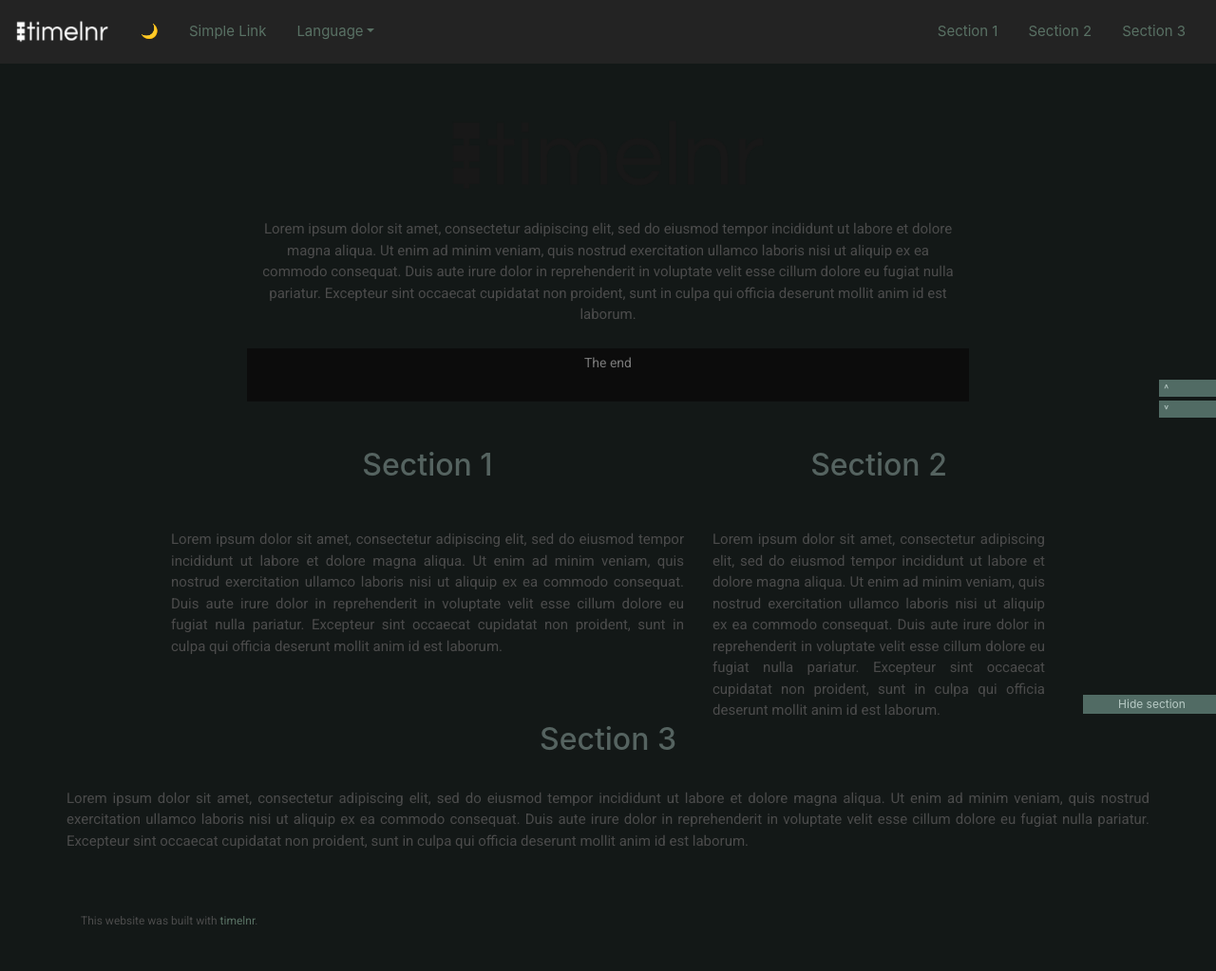
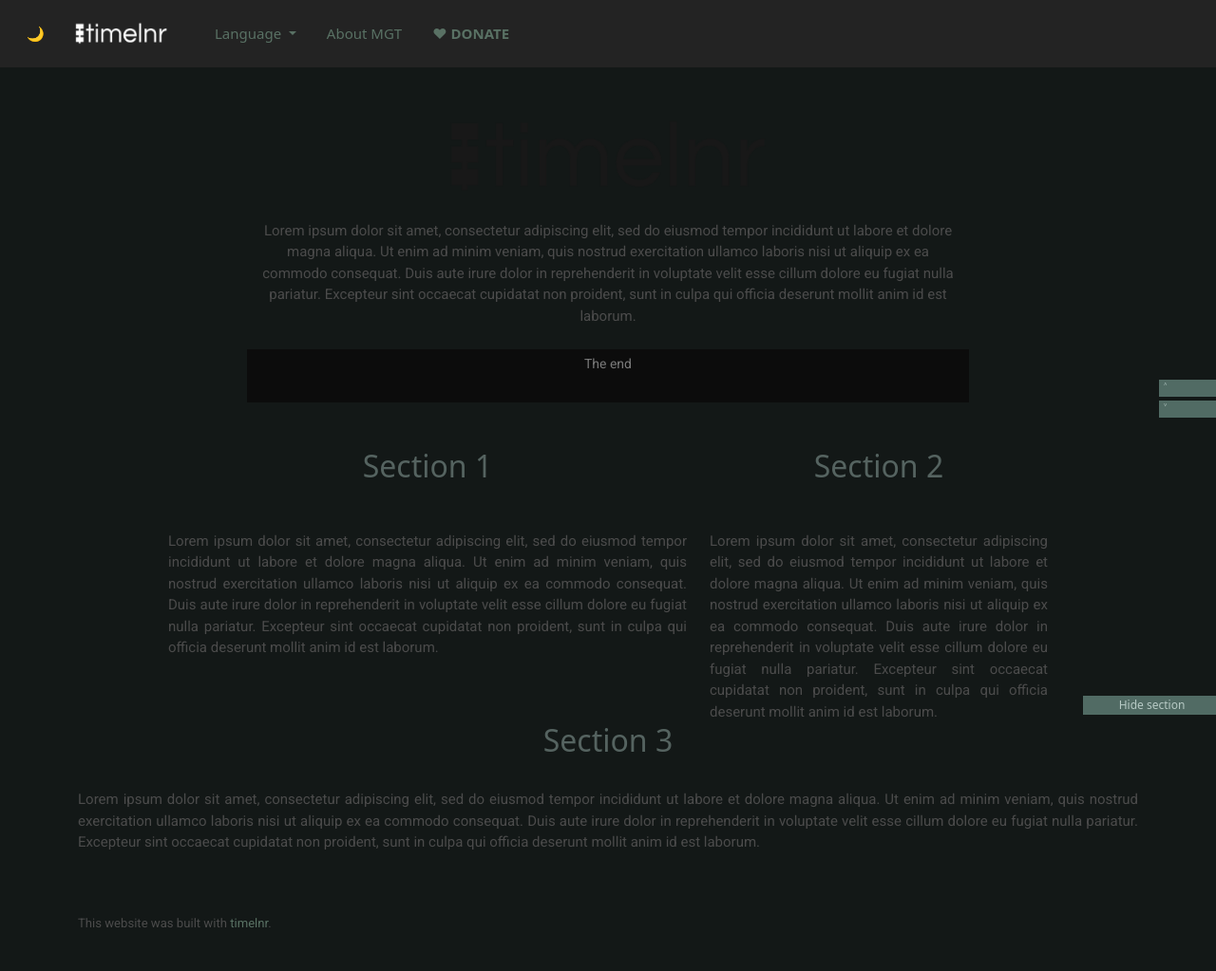
Before and after one commit to AlexKalopsia/timelnr, a Flask app: page /timeline in a window 1280 px wide. Shown: the whole page at 95% size. Before the commit the page ends 974 px from the top, so only its background shows below. Run offline with Flask 2, Linux system fonts and the light colour scheme; the visitor is signed in with stand-in values (Sample User, id 1); parts of the project's set-up code (start-up, migrations or seed data) failed here and were passed over; some libraries are stand-ins or nearby versions.

Commit message:
Updated to Bootstrap 5. Fixed navigation

```diff
--- a/timelnr/static/style.css
+++ b/timelnr/static/style.css
@@ -1,6 +1,7 @@
 :root {
   background-color: #dcdcdc;
   --navbar-dropdown-background: #fff;
+  --my-dark-rgb: 35,35,35;
   --text: #424243;
   --entry-background: #f9f3f3;
   --entry-text: #424243;
@@ -17,6 +18,7 @@
 :root.dark-mode {
   background-color: #131817;
   --navbar-dropdown-background: #192d2a;
+  --my-dark-rgb: 35,35,35;
   --text: #4b4b4b;
   --entry-background: #0c0c0c;
   --entry-text: #7a7a7a;
@@ -49,7 +51,7 @@
 a:visited,
 a:active,
 a:link {
-  color: var(--link-color);
+  color: var(--link-color) !important;
   text-decoration: none !important;
 }
 
@@ -69,6 +71,16 @@
 ul, ol {
   color: var(--text);
 }
+
+.bg-dark {
+  --bs-bg-opacity: 1;
+  background-color: rgba(var(--my-dark-rgb),var(--bs-bg-opacity))!important;
+}
+
+.navbar-brand {
+  margin-left: 15px;
+}
+
 
 .timelnr-navbar {
   background-color: #232323 !important;
@@ -95,10 +107,12 @@
 
 .timeline-bar {
   background: var(--timeline-bar);
-  width: 2px;
+  width: 2px !important;
   height: 25px;
   margin-left: auto;
   margin-right: auto;
+  padding-left: 0 !important;
+  padding-right: 0 !important;
 }
 
 .entry {
--- a/timelnr/templates/base.html
+++ b/timelnr/templates/base.html
@@ -35,8 +35,7 @@
     </style>
 
 
-    <link rel="stylesheet" href="https://stackpath.bootstrapcdn.com/bootstrap/4.3.1/css/bootstrap.min.css"
-        integrity="sha384-ggOyR0iXCbMQv3Xipma34MD+dH/1fQ784/j6cY/iJTQUOhcWr7x9JvoRxT2MZw1T" crossorigin="anonymous">
+    <link href="https://cdn.jsdelivr.net/npm/bootstrap@5.1.3/dist/css/bootstrap.min.css" rel="stylesheet" integrity="sha384-1BmE4kWBq78iYhFldvKuhfTAU6auU8tT94WrHftjDbrCEXSU1oBoqyl2QvZ6jIW3" crossorigin="anonymous">
 
     <!-- FONTS -->
     <link href='https://fonts.googleapis.com/css?family=Roboto' rel='stylesheet' type='text/css'>
@@ -101,7 +100,6 @@
     </main>
 
     <script src="https://code.jquery.com/jquery-3.5.1.js" integrity="sha256-QWo7LDvxbWT2tbbQ97B53yJnYU3WhH/C8ycbRAkjPDc=" crossorigin="anonymous"></script>
-    <script src="https://cdn.jsdelivr.net/npm/popper.js@1.16.0/dist/umd/popper.min.js" integrity="sha384-Q6E9RHvbIyZFJoft+2mJbHaEWldlvI9IOYy5n3zV9zzTtmI3UksdQRVvoxMfooAo" crossorigin="anonymous"></script>
-    <script src="https://stackpath.bootstrapcdn.com/bootstrap/4.5.0/js/bootstrap.min.js" integrity="sha384-OgVRvuATP1z7JjHLkuOU7Xw704+h835Lr+6QL9UvYjZE3Ipu6Tp75j7Bh/kR0JKI" crossorigin="anonymous"></script>
+    <script src="https://cdn.jsdelivr.net/npm/bootstrap@5.1.3/dist/js/bootstrap.bundle.min.js" integrity="sha384-ka7Sk0Gln4gmtz2MlQnikT1wXgYsOg+OMhuP+IlRH9sENBO0LRn5q+8nbTov4+1p" crossorigin="anonymous"></script>
     <script src="{{ url_for('static', filename='js/functions.js') }}"></script>
 </body>
--- a/timelnr/templates/navbar.html
+++ b/timelnr/templates/navbar.html
@@ -1,4 +1,64 @@
 {% block navbar %}
+
+
+<nav class="navbar navbar-expand-md navbar-dark fixed-top timelnr-navbar">
+    <div class="container-fluid">
+        <a class="nav-item nav-link nav__link .d-md-block" href="{{ url_for('toggle_theme', current_page=request.path) }}" >
+            <span class="nav__item">
+                {% if theme == "dark" %}
+                ☀️
+                {% else %}
+                🌙
+                {% endif %}
+            </span>
+        </a>
+        <a class="navbar-brand" href="#">
+            <img style="max-width: 100px;" src="{{ url_for('static', filename='images/logo_xs.png') }}">
+        </a>
+
+        <!-- Hamburger Button <= SM -->
+        <button class="navbar-toggler" type="button" data-bs-toggle="collapse" data-bs-target="#navbarScroll" aria-controls="navbarScroll" aria-expanded="false" aria-label="Toggle navigation">
+            <span class="navbar-toggler-icon"></span>
+        </button>
+
+        <div class="collapse navbar-collapse" id="navbarScroll">
+
+            <ul class="navbar-nav navbar-nav-scroll" style="--bs-scroll-height: 240px;">
+
+                <div class="nav-item dropdown p-2">
+                    <a class="nav-link dropdown-toggle d-lg-none" href="#" id="dropdown01" role="button" data-bs-toggle="dropdown" aria-haspopup="true" aria-expanded="false">
+                        Games
+                    </a>
+                    <ul class="dropdown-menu" aria-labelledby="dropdown01">
+                        {% for label in labels %}
+                            <a class="dropdown-item" href="#{{ label.slug }}" style="color:{{ label.color }} !important;">{{ label.name }}</a>
+                        {% endfor %}
+                    </ul>
+                </div>
+                <li class="nav-item dropdown p-2">
+                    <a class="nav-link dropdown-toggle" href="#" id="navbarDropdownMenuLink" role="button" data-bs-toggle="dropdown" aria-expanded="false">
+                      Language
+                    </a>
+                    <ul class="dropdown-menu" aria-labelledby="dropdown01">
+                        {% for lang in langs %}
+                            <a class="dropdown-item" href="{{ url_for('home', curr_lang=lang )}}">{{ langs[lang] }}</a>
+                        {% endfor %}
+                    </ul>
+                </li>
+                <li class="nav-item p-2">
+                    <a class="nav-link" href="#about">About MGT</a>
+                </li>
+                <li class="nav-item p-2">
+                    <a class="nav-link" href="#contribute"><b>♥ DONATE</b></a>
+                </li>
+            </ul>
+        </div>
+    </div>
+</nav>
+
+<!--
+
+
 
 <nav class="navbar navbar-dark navbar-expand-sm fixed-top timelnr-navbar">
     <a class="navbar-brand" href=""><img style="max-width: 100px;" src="{{ url_for('static', filename='images/logo_xs.png') }}"></a>
@@ -31,6 +91,6 @@
     <a class="nav-link nav-item ml-auto d-none d-md-block" href="#section-1">Section 1</a>
     <a class="nav-link d-none d-md-block" href="#section-2">Section 2</a>
     <a class="nav-link d-none d-lg-block" href="#section-3">Section 3</a>
-</nav>
+</nav> -->
 
 {% endblock navbar %}
--- a/timelnr/templates/timeline.html
+++ b/timelnr/templates/timeline.html
@@ -37,8 +37,8 @@
 
     <!-- Label On the right side (for lg+ screens) -->
     {% if entry.game != '' %}
-    <a id="{{ entry.label.slug }}" class="anchor" style="top:-100px; position: relative;"></a>
     <div class="d-none d-md-block col-12 col-md-2 col-lg-1 entry-label {{ entry.label.slug }}-label">
+        <a id="{{ entry.label.slug }}" class="anchor" style="top:-100px; position: relative;"></a>
         <h1>{{ entry.label.name }}</h1>
     </div>
     {% endif %}
```
